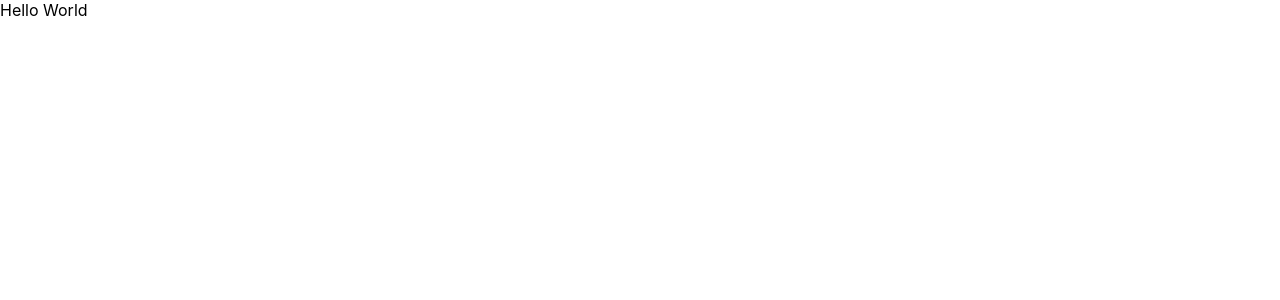
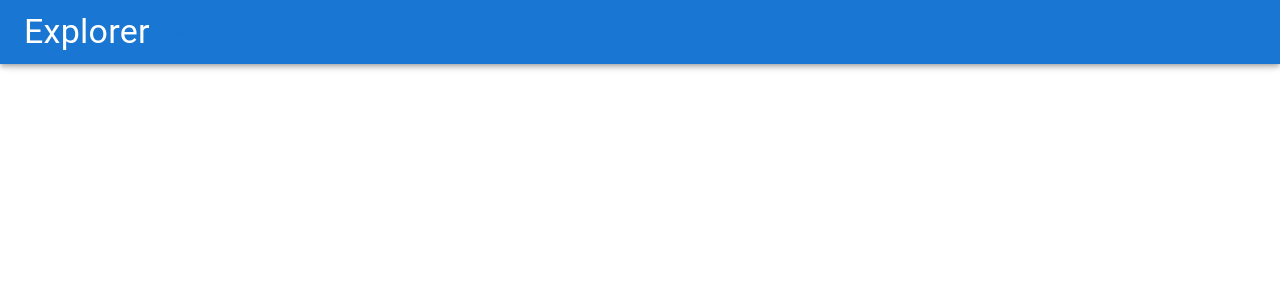
Before and after one commit to joyphillip/Explorer-frontend, a React (Create React App) app: page / in a window 1280 px wide. Shown: the top 300 px of the page. Built offline with nearby package versions, Linux system fonts and the light colour scheme.

Commit message:
created Nav component

```diff
--- a/src/App.css
+++ b/src/App.css
@@ -1,38 +1,3 @@
-.App {
-  text-align: center;
+.NavButton {
+  color: black;
 }
-
-.App-logo {
-  height: 40vmin;
-  pointer-events: none;
-}
-
-@media (prefers-reduced-motion: no-preference) {
-  .App-logo {
-    animation: App-logo-spin infinite 20s linear;
-  }
-}
-
-.App-header {
-  background-color: #282c34;
-  min-height: 100vh;
-  display: flex;
-  flex-direction: column;
-  align-items: center;
-  justify-content: center;
-  font-size: calc(10px + 2vmin);
-  color: white;
-}
-
-.App-link {
-  color: #61dafb;
-}
-
-@keyframes App-logo-spin {
-  from {
-    transform: rotate(0deg);
-  }
-  to {
-    transform: rotate(360deg);
-  }
-}
--- a/src/App.js
+++ b/src/App.js
@@ -1,12 +1,11 @@
-
-// import './App.css';
+import { Nav } from "./components/Nav";
+import './App.css';
 
 function App() {
   return (
-    <div className="App">
-      Hello World
-    </div>
-  );
+    <Nav/>
+  )
+
 }
 
 export default App;
--- a/src/components/Nav.js
+++ b/src/components/Nav.js
@@ -1,7 +1,17 @@
 import React from 'react'
+import { AppBar, Box, Button, Toolbar, Typography } from '@mui/material'
+// import './App.css'
 
 export const Nav = () => {
-  return (
-    <div>Nav</div>
-  )
+  return <AppBar>
+  <Toolbar>
+    <Typography variant='h4'>
+      Explorer
+    </Typography>
+    <Box>
+      <Button className='NavButton'> Register </Button>
+      <Button className='NavButton'> Login </Button>
+    </Box>
+  </Toolbar>
+  </AppBar>
 }
```
